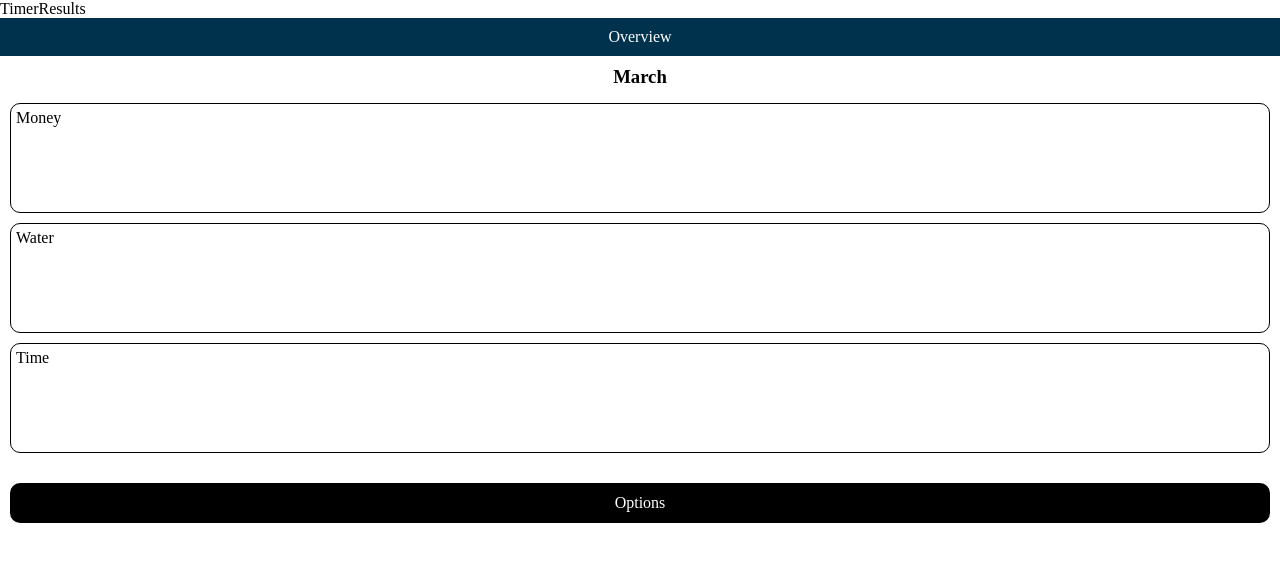
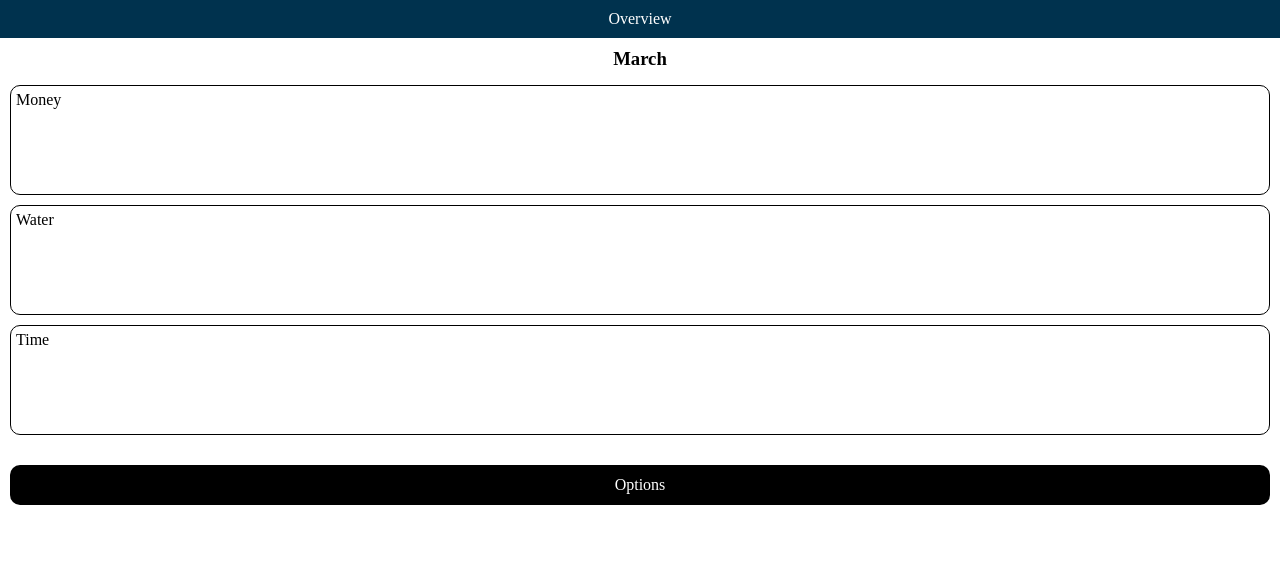
Before and after one commit to Jahad-Mohamed/industry-project-hackathon, a React (Create React App) app: page / in a window 1280 px wide. Shown: the top 562 px of the page. Built offline with nearby package versions, Linux system fonts and the light colour scheme.

Commit message:
merge in main

```diff
--- a/src/App.js
+++ b/src/App.js
@@ -10,7 +10,6 @@ import TimerResults from "./components/TimerResults/TimerResults";
 function App() {
   return (
     <>
-      <TimerResults />
       <Switch>
         <Route
           exact
```
